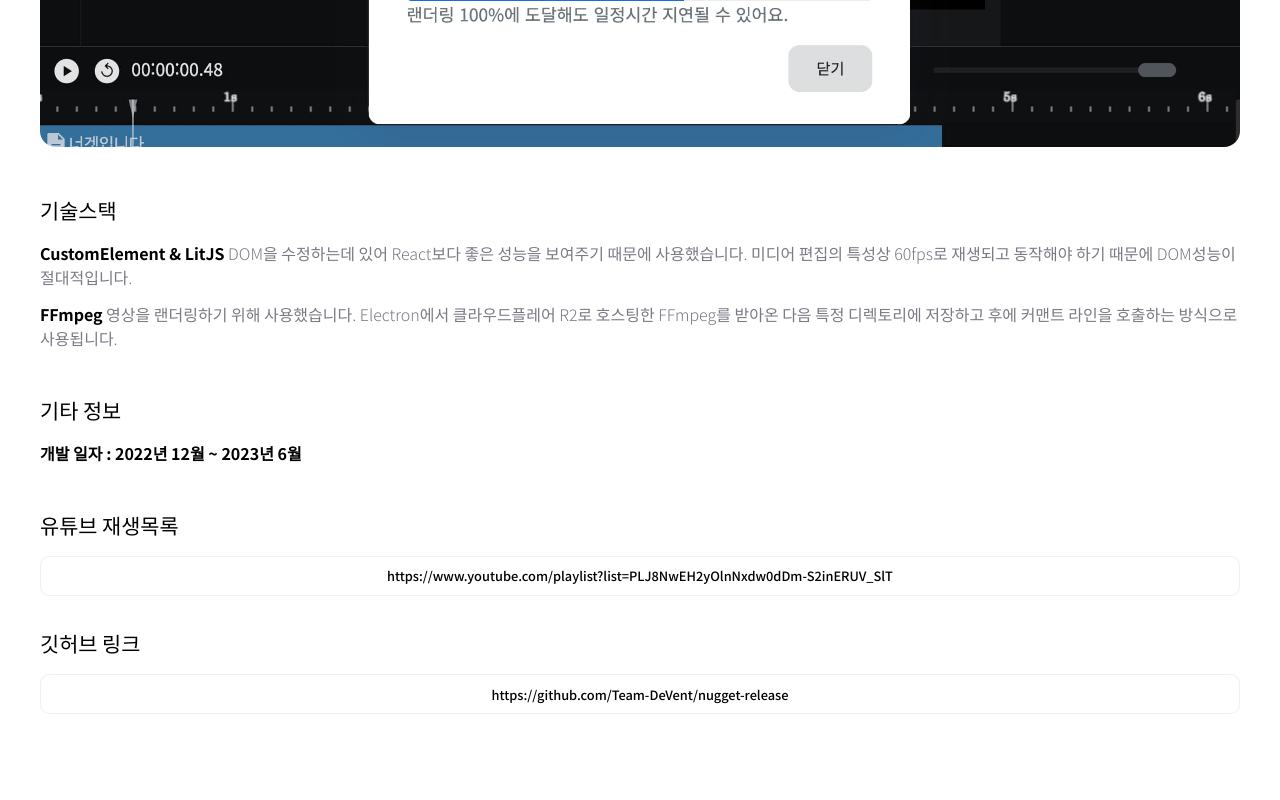
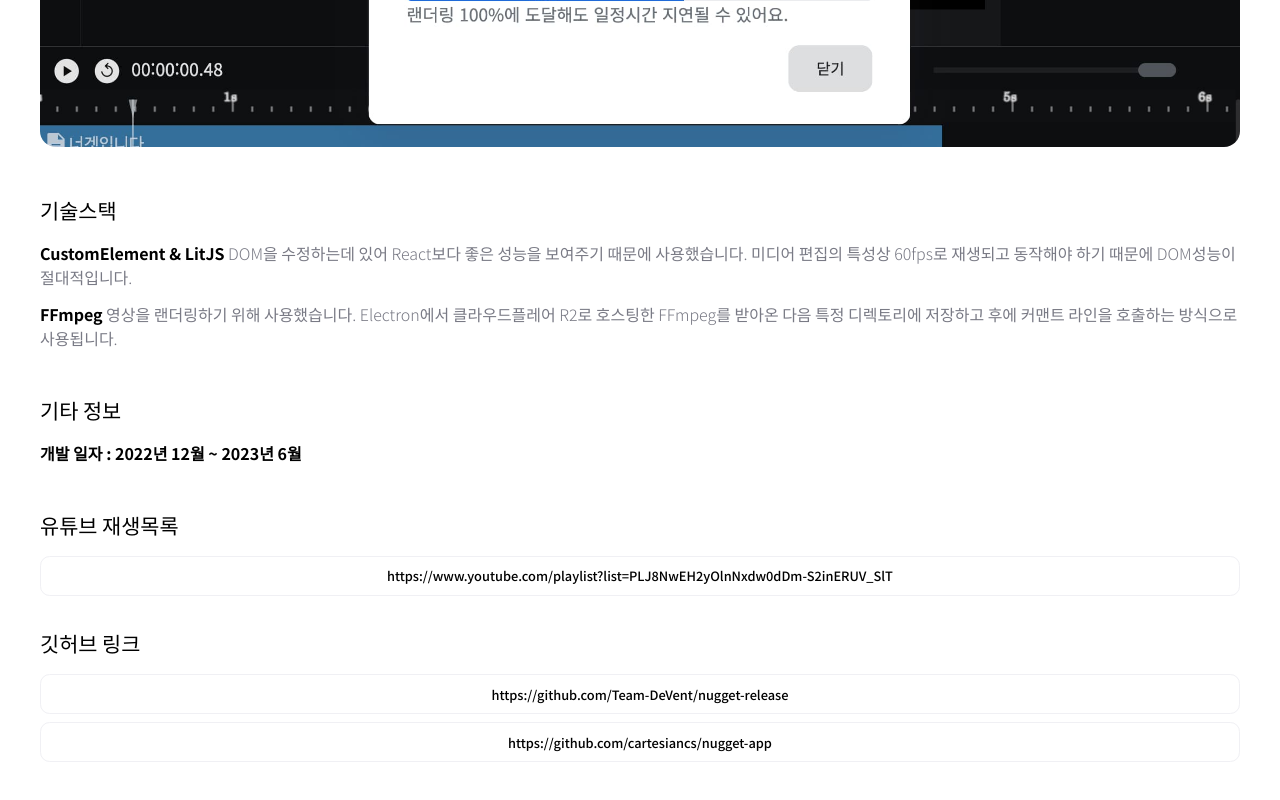
Before and after one commit to DipokalLab/hhj-portfolio-v3, a React (Vite) app: page /project/nugget in a window 1280 px wide. Shown: the part 1187-1987 px from the top of the page. Before the commit the page ends 1957 px from the top, so only its background shows below. Built offline with nearby package versions, Linux system fonts and the light colour scheme; a web font is replaced by a local one.

Commit message:
feat: add nugget link

```diff
--- /dev/null
+++ b/src/components/common/Column.tsx
@@ -0,0 +1,15 @@
+import { css } from "@emotion/react";
+
+export function Column({ children }: { children?: React.ReactNode }) {
+  return (
+    <div
+      css={css({
+        display: "flex",
+        flexDirection: "column",
+        gap: "0.5rem",
+      })}
+    >
+      {children}
+    </div>
+  );
+}
--- a/src/pages/frontend/Nugget.tsx
+++ b/src/pages/frontend/Nugget.tsx
@@ -6,6 +6,7 @@ import { Title, Description } from "../../components/common/Text";
 import { Container } from "../../components/Container";
 import { useEffect } from "react";
 import { Nav } from "../../components/common/Nav";
+import { Column } from "../../components/common/Column";
 
 export function FrontendNugget() {
   useEffect(() => {
@@ -104,13 +105,24 @@ export function FrontendNugget() {
 
         <div>
           <Title>깃허브 링크</Title>
+          <Column>
             <Button
               onClick={() =>
-              (location.href = "https://github.com/Team-DeVent/nugget-release")
+                (location.href =
+                  "https://github.com/Team-DeVent/nugget-release")
               }
             >
               https://github.com/Team-DeVent/nugget-release
             </Button>
+
+            <Button
+              onClick={() =>
+                (location.href = "https://github.com/cartesiancs/nugget-app")
+              }
+            >
+              https://github.com/cartesiancs/nugget-app
+            </Button>
+          </Column>
         </div>
       </ProjectBody>
     </Container>
```
Lines whose indentation alone changed are shown as unchanged.
